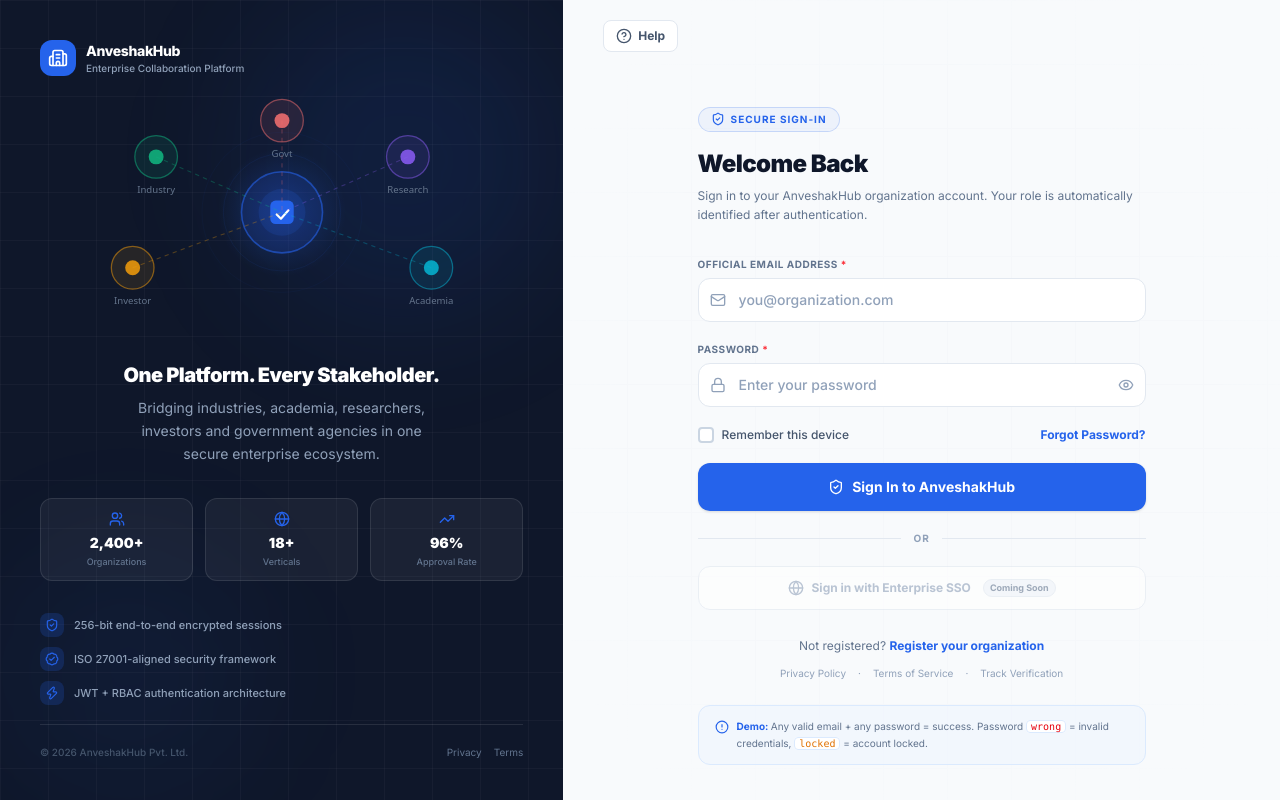
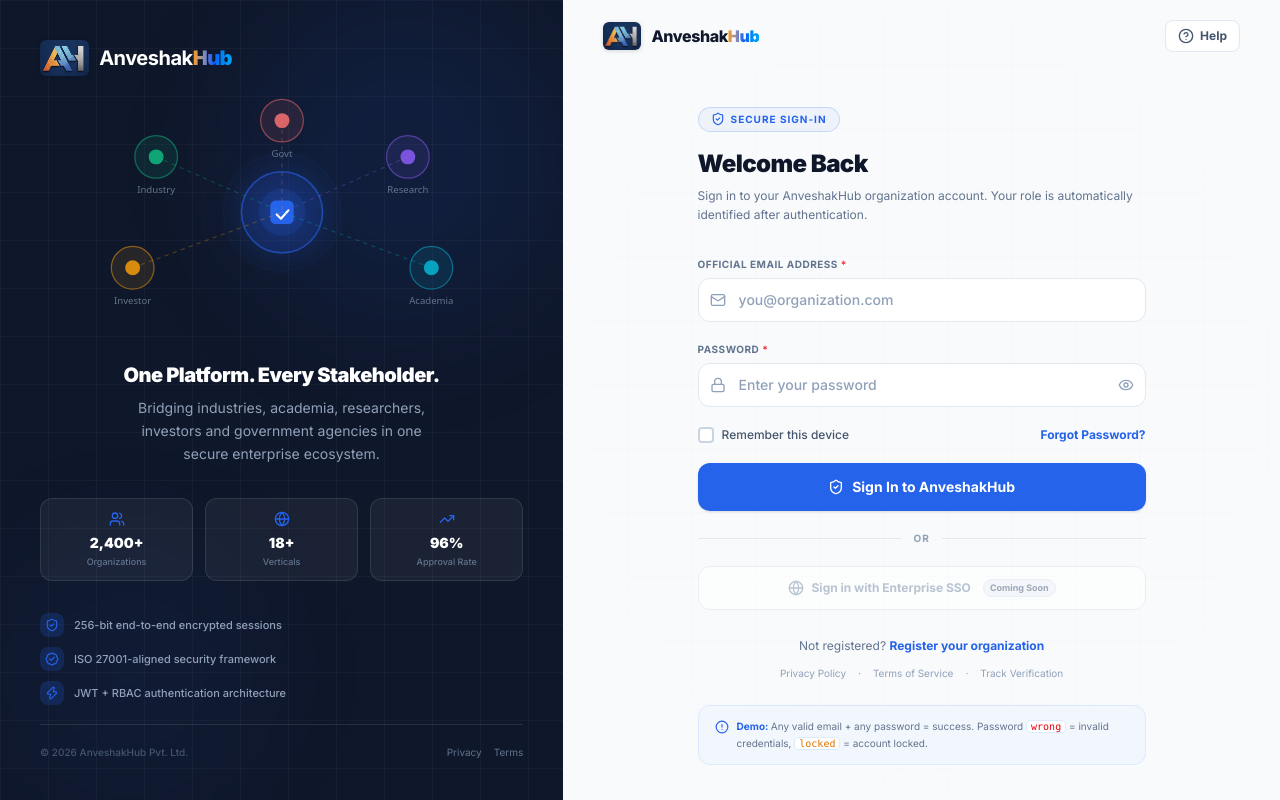
Before and after one commit to AnveshakHub26/AnveshakHub, a Next.js app: page /auth/login in a window 1280 px wide. Built offline with nearby package versions, Linux system fonts and the light colour scheme.

Commit message:
feat: Integrate BrandLogo into all authentication, registration, recovery, and login views

```diff
--- a/src/app/auth/account-status/page.tsx
+++ b/src/app/auth/account-status/page.tsx
@@ -4,6 +4,7 @@ import { useState, useEffect } from "react";
 import Link from "next/link";
 import { motion, AnimatePresence, type Variants } from "framer-motion";
 import * as Dialog from "@radix-ui/react-dialog";
+import BrandLogo from "@/components/brand-logo";
 import {
   Building2,
   Lock,
@@ -278,12 +279,7 @@ export default function AccountStatusPage() {
 
       {/* Header */}
       <header className="sticky top-0 z-50 bg-white/80 backdrop-blur-md border-b border-slate-200/80 py-3 px-6 sm:px-10 flex items-center justify-between">
-        <Link href="/" className="flex items-center gap-2 group">
-          <div className="bg-primary text-white p-1.5 rounded-lg group-hover:bg-blue-700 transition-colors">
-            <Building2 className="h-4 w-4" />
-          </div>
-          <span className="font-extrabold text-sm text-secondary tracking-tight hidden sm:block">AnveshakHub</span>
-        </Link>
+        <BrandLogo size="sm" />
         <div className="flex items-center gap-2">
           <button
             onClick={() => setShowSupportModal(true)}
--- a/src/app/auth/forgot-password/page.tsx
+++ b/src/app/auth/forgot-password/page.tsx
@@ -2,6 +2,7 @@
 
 import { useState, useCallback } from "react";
 import Link from "next/link";
+import BrandLogo from "@/components/brand-logo";
 import { motion, AnimatePresence, type Variants } from "framer-motion";
 import {
   Building2, Mail, ArrowLeft, ShieldCheck, Loader2,
@@ -72,12 +73,7 @@ export default function ForgotPasswordPage() {
 
       {/* Header */}
       <header className="relative z-10 sticky top-0 bg-white/80 backdrop-blur-md border-b border-slate-200/80 py-3 px-6 sm:px-10 flex items-center justify-between">
-        <Link href="/" className="flex items-center gap-2 group">
-          <div className="bg-primary text-white p-1.5 rounded-lg group-hover:bg-blue-700 transition-colors">
-            <Building2 className="h-4 w-4" />
-          </div>
-          <span className="font-extrabold text-sm text-secondary tracking-tight hidden sm:block">AnveshakHub</span>
-        </Link>
+        <BrandLogo size="sm" />
         <a href="mailto:support@anveshakhub.com"
           className="h-8 px-3 inline-flex items-center gap-1.5 rounded-lg border border-slate-200 text-xs font-bold text-slate-600 hover:bg-slate-50 hover:text-primary transition-colors">
           <HelpCircle className="h-4 w-4" /> Help
--- a/src/app/auth/login/page.tsx
+++ b/src/app/auth/login/page.tsx
@@ -3,6 +3,8 @@
 import { useState, useCallback } from "react";
 import Link from "next/link";
 import { useRouter } from "next/navigation";
+import * as Dialog from "@radix-ui/react-dialog";
+import BrandLogo from "@/components/brand-logo";
 import { motion, AnimatePresence, type Variants } from "framer-motion";
 import {
   Building2, Eye, EyeOff, Mail, Lock, AlertCircle, CheckCircle2,
@@ -40,15 +42,7 @@ function EnterprisePanel() {
       <div className="absolute bottom-0 left-0 w-64 h-64 bg-blue-500/5 rounded-full blur-3xl" />
 
       <div className="relative z-10 flex flex-col h-full px-10 py-10">
-        <div className="flex items-center gap-2.5">
-          <div className="bg-primary text-white p-2 rounded-xl">
-            <Building2 className="h-5 w-5" />
-          </div>
-          <div>
-            <p className="text-white font-extrabold text-sm tracking-tight">AnveshakHub</p>
-            <p className="text-slate-400 text-[10px] font-medium">Enterprise Collaboration Platform</p>
-          </div>
-        </div>
+        <BrandLogo lightText size="md" />
 
         <div className="flex-1 flex flex-col justify-center">
           {/* Network illustration */}
@@ -238,10 +232,7 @@ export default function LoginPage() {
         <div className="absolute inset-0 bg-[linear-gradient(to_right,#f1f5f9_1px,transparent_1px),linear-gradient(to_bottom,#f1f5f9_1px,transparent_1px)] bg-[size:4rem_4rem] [mask-image:radial-gradient(ellipse_60%_60%_at_50%_50%,#000_70%,transparent_100%)] opacity-40 pointer-events-none" />
 
         <header className="relative z-10 flex items-center justify-between px-6 sm:px-10 py-5">
-          <Link href="/" className="flex items-center gap-2 group lg:hidden">
-            <div className="bg-primary text-white p-1.5 rounded-lg group-hover:bg-blue-700 transition-colors"><Building2 className="h-4 w-4" /></div>
-            <span className="font-extrabold text-sm text-secondary tracking-tight">AnveshakHub</span>
-          </Link>
+          <BrandLogo size="sm" />
           <div className="lg:hidden" />
           <a href="mailto:support@anveshakhub.com" className="h-8 px-3 inline-flex items-center gap-1.5 rounded-lg border border-slate-200 bg-white text-xs font-bold text-slate-600 hover:bg-slate-50 hover:text-primary transition-colors">
             <HelpCircle className="h-4 w-4" /> Help
--- a/src/app/auth/registration-success/page.tsx
+++ b/src/app/auth/registration-success/page.tsx
@@ -5,6 +5,7 @@ import Link from "next/link";
 import { useRouter } from "next/navigation";
 import { motion, AnimatePresence, type Variants } from "framer-motion";
 import * as Dialog from "@radix-ui/react-dialog";
+import BrandLogo from "@/components/brand-logo";
 import {
   Building2,
   HelpCircle,
@@ -607,12 +608,7 @@ export default function RegistrationSuccessPage() {
       {/* ── Header ── */}
       <header className="sticky top-0 z-50 bg-white/85 backdrop-blur-md border-b border-slate-200/80 py-3 px-4 sm:px-6 lg:px-8">
         <div className="max-w-7xl mx-auto flex items-center justify-between">
-          <Link href="/" className="flex items-center gap-2 group">
-            <div className="bg-primary text-white p-1.5 rounded-lg group-hover:bg-blue-700 transition-colors">
-              <Building2 className="h-4 w-4" />
-            </div>
-            <span className="font-extrabold text-sm text-secondary tracking-tight">AnveshakHub</span>
-          </Link>
+          <BrandLogo size="sm" />
           <div className="flex items-center gap-2">
             <button
               onClick={() => setShowSupportModal(true)}
--- a/src/app/auth/reset-password/page.tsx
+++ b/src/app/auth/reset-password/page.tsx
@@ -2,6 +2,7 @@
 
 import { useState, useMemo } from "react";
 import Link from "next/link";
+import BrandLogo from "@/components/brand-logo";
 import { useRouter } from "next/navigation";
 import { motion, AnimatePresence, type Variants } from "framer-motion";
 import {
@@ -112,14 +113,8 @@ export default function ResetPasswordPage() {
       <div className="absolute inset-0 bg-[linear-gradient(to_right,#e2e8f0_1px,transparent_1px),linear-gradient(to_bottom,#e2e8f0_1px,transparent_1px)] bg-[size:4rem_4rem] [mask-image:radial-gradient(ellipse_70%_60%_at_50%_40%,#000_60%,transparent_100%)] opacity-30 pointer-events-none" />
       <div className="absolute -top-32 -left-32 w-[400px] h-[400px] bg-primary/5 rounded-full blur-3xl pointer-events-none" />
 
-      {/* Header */}
       <header className="sticky top-0 z-50 bg-white/80 backdrop-blur-md border-b border-slate-200/80 py-3 px-6 sm:px-10 flex items-center justify-between">
-        <Link href="/" className="flex items-center gap-2 group">
-          <div className="bg-primary text-white p-1.5 rounded-lg group-hover:bg-blue-700 transition-colors">
-            <Building2 className="h-4 w-4" />
-          </div>
-          <span className="font-extrabold text-sm text-secondary tracking-tight hidden sm:block">AnveshakHub</span>
-        </Link>
+        <BrandLogo size="sm" />
         <a href="mailto:support@anveshakhub.com"
           className="h-8 px-3 inline-flex items-center gap-1.5 rounded-lg border border-slate-200 text-xs font-bold text-slate-600 hover:bg-slate-50 hover:text-primary transition-colors">
           <HelpCircle className="h-4 w-4" /> Help
--- a/src/app/auth/two-factor/page.tsx
+++ b/src/app/auth/two-factor/page.tsx
@@ -3,6 +3,7 @@
 import { useState, useRef, useCallback } from "react";
 import Link from "next/link";
 import { useRouter } from "next/navigation";
+import BrandLogo from "@/components/brand-logo";
 import { motion, AnimatePresence, type Variants } from "framer-motion";
 import {
   Building2, ShieldCheck, Smartphone, Mail, KeyRound,
@@ -185,12 +186,8 @@ export default function TwoFactorPage() {
       <div className="absolute inset-0 bg-[linear-gradient(to_right,#e2e8f0_1px,transparent_1px),linear-gradient(to_bottom,#e2e8f0_1px,transparent_1px)] bg-[size:4rem_4rem] [mask-image:radial-gradient(ellipse_70%_60%_at_50%_50%,#000_60%,transparent_100%)] opacity-30 pointer-events-none" />
       <div className="absolute -top-40 right-0 w-[400px] h-[400px] bg-primary/5 rounded-full blur-3xl pointer-events-none" />
 
-      {/* Header */}
       <header className="sticky top-0 z-50 bg-white/80 backdrop-blur-md border-b border-slate-200/80 py-3 px-6 sm:px-10 flex items-center justify-between">
-        <Link href="/" className="flex items-center gap-2 group">
-          <div className="bg-primary text-white p-1.5 rounded-lg group-hover:bg-blue-700 transition-colors"><Building2 className="h-4 w-4" /></div>
-          <span className="font-extrabold text-sm text-secondary tracking-tight hidden sm:block">AnveshakHub</span>
-        </Link>
+        <BrandLogo size="sm" />
         <div className="flex items-center gap-2">
           <div className="hidden sm:flex items-center gap-1.5 bg-emerald-50 border border-emerald-200 px-2.5 py-1 rounded-full">
             <Lock className="h-3 w-3 text-emerald-600" />
--- a/src/app/auth/verification-status/page.tsx
+++ b/src/app/auth/verification-status/page.tsx
@@ -5,6 +5,7 @@ import Link from "next/link";
 import { useRouter } from "next/navigation";
 import { motion, AnimatePresence, type Variants } from "framer-motion";
 import * as Dialog from "@radix-ui/react-dialog";
+import BrandLogo from "@/components/brand-logo";
 import {
   Building2,
   HelpCircle,
@@ -593,12 +594,7 @@ export default function VerificationStatusPage() {
       <header className="sticky top-0 z-50 bg-white/90 backdrop-blur-md border-b border-slate-200/80 py-3 px-4 sm:px-6 lg:px-8">
         <div className="max-w-7xl mx-auto flex items-center justify-between">
           <div className="flex items-center gap-4">
-            <Link href="/" className="flex items-center gap-2 group">
-              <div className="bg-primary text-white p-1.5 rounded-lg group-hover:bg-blue-700 transition-colors">
-                <Building2 className="h-4 w-4" />
-              </div>
-              <span className="font-extrabold text-sm text-secondary tracking-tight hidden sm:block">AnveshakHub</span>
-            </Link>
+            <BrandLogo size="sm" />
             <div className="hidden md:flex items-center gap-1.5 bg-slate-100 border border-slate-200 px-3 py-1.5 rounded-lg">
               <Hash className="h-3 w-3 text-slate-500" />
               <span className="text-[10px] font-black text-slate-600 font-mono tracking-wider">{reg.registrationId}</span>
--- a/src/app/auth/verify-email/page.tsx
+++ b/src/app/auth/verify-email/page.tsx
@@ -5,6 +5,7 @@ import Link from "next/link";
 import { useRouter } from "next/navigation";
 import { motion, AnimatePresence, type Variants } from "framer-motion";
 import * as Dialog from "@radix-ui/react-dialog";
+import BrandLogo from "@/components/brand-logo";
 import {
   Building2,
   ArrowLeft,
@@ -485,12 +486,7 @@ export default function EmailVerificationPage() {
             >
               <ArrowLeft className="h-4 w-4" />
             </button>
-            <Link href="/" className="flex items-center gap-2 group">
-              <div className="bg-primary text-white p-1.5 rounded-lg group-hover:bg-blue-700 transition-colors">
-                <Building2 className="h-4 w-4" />
-              </div>
-              <span className="font-extrabold text-sm text-secondary tracking-tight hidden sm:block">AnveshakHub</span>
-            </Link>
+            <BrandLogo size="sm" />
           </div>
 
           <div className="flex items-center gap-2">
```
Also changed, not shown: src/app/auth/expert-registration/page.tsx (+2 -8 lines), src/app/auth/industry-registration/page.tsx (+2 -8 lines), src/app/auth/student-registration/page.tsx (+2 -8 lines).
